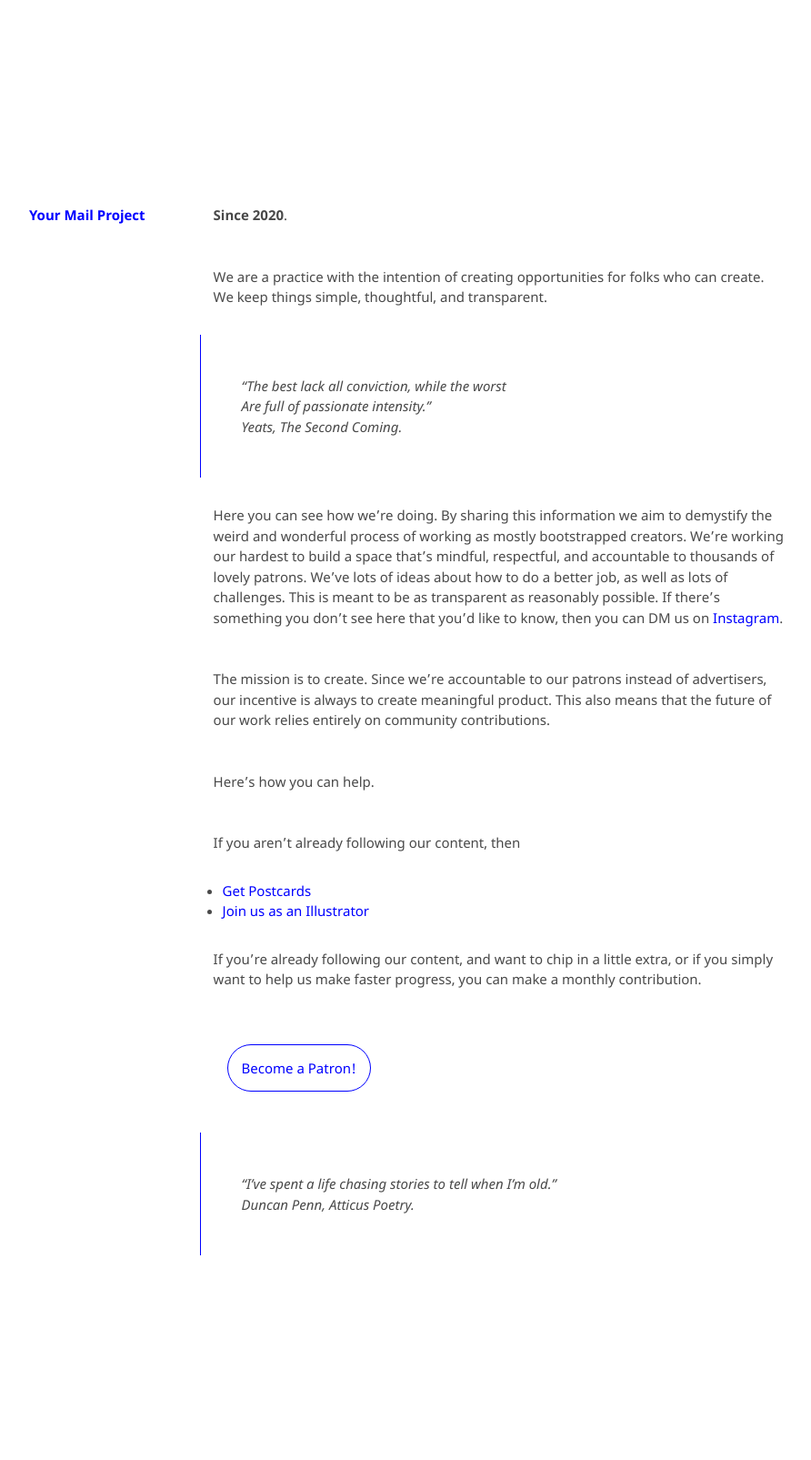
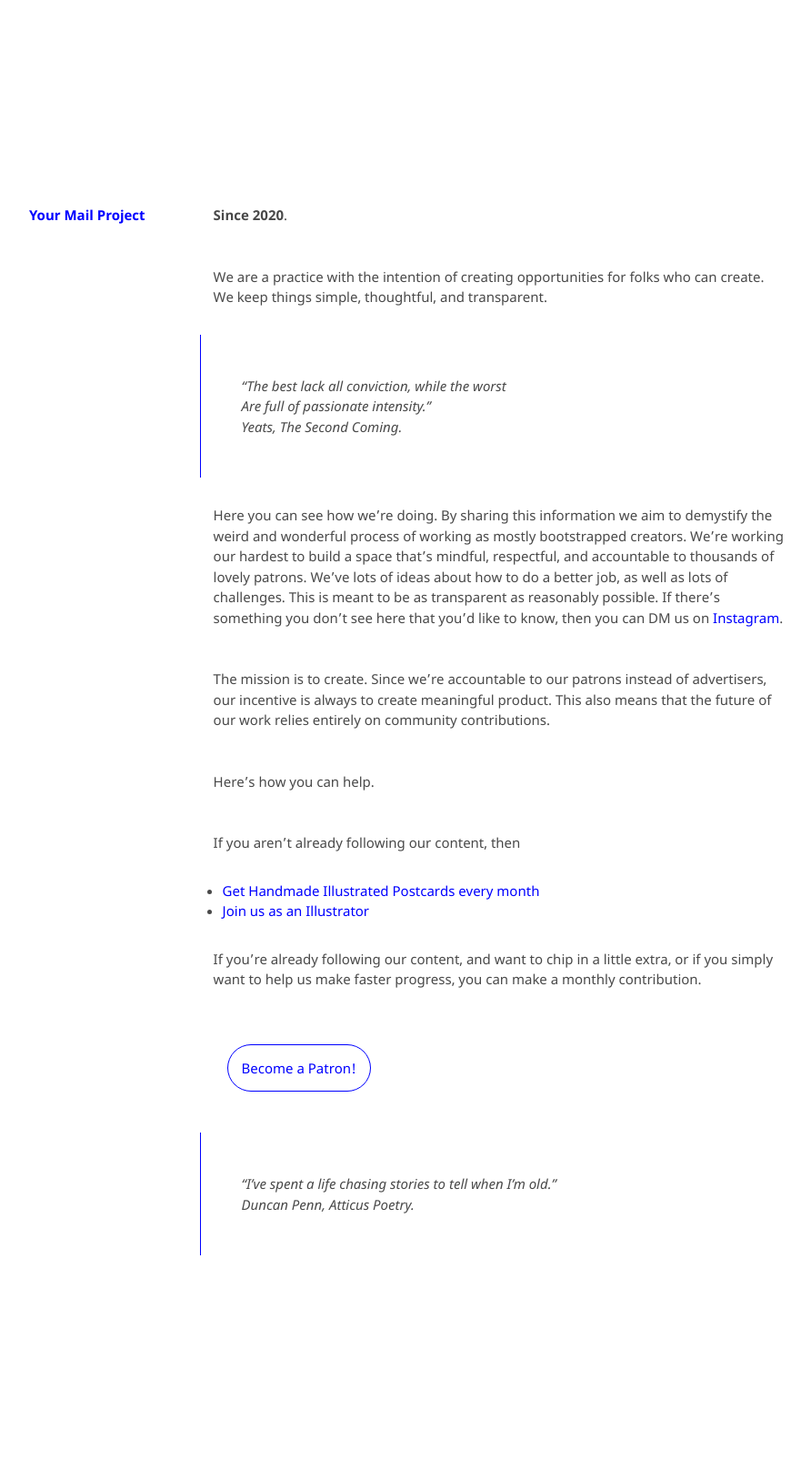
Before and after one commit to kvshvlin/yourmailproject, a Jekyll site: the page built from index.md, in a window 1280 px wide. Shown: the whole page at 91% size, without its empty margins (193-1085 px from the left). Built offline with Jekyll 4.4.1, drawn with Linux system fonts in a browser that asks for light colours; our own code applies the rules of GitHub Pages for plain Markdown files.

Commit message:
Update index.md

```diff
--- a/index.md
+++ b/index.md
@@ -14,7 +14,7 @@ Here’s how you can help.
 
 If you aren't already following our content, then
 
-- <a href="https://kvshvlin.github.io/yourmailproject/getpostcards.html">Get Postcards</a>
+- <a href="https://kvshvlin.github.io/yourmailproject/getpostcards.html">Get Handmade Illustrated Postcards every month</a>
 - <a href="https://kvshvlin.github.io/yourmailproject/forartists.html">Join us as an Illustrator</a>
 
 If you’re already following our content, and want to chip in a little extra, or if you simply want to help us make faster progress, you can make a monthly contribution.
```
